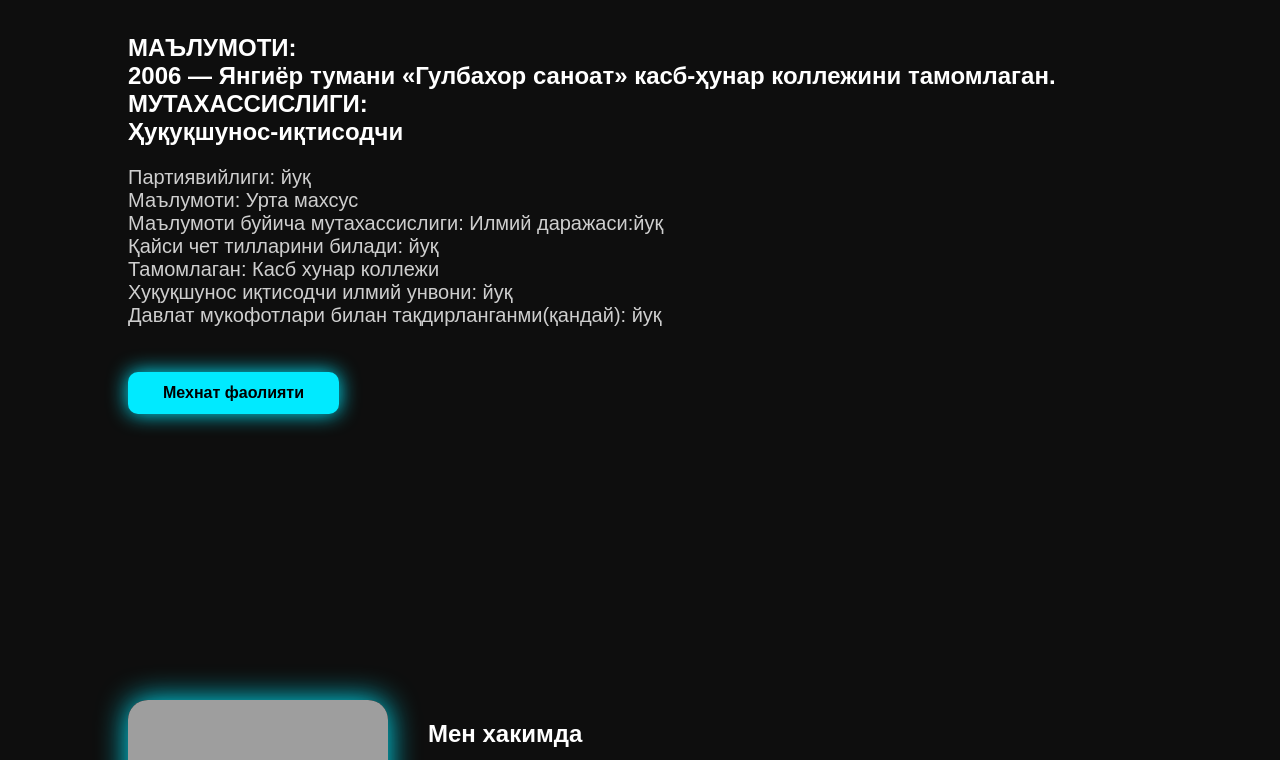
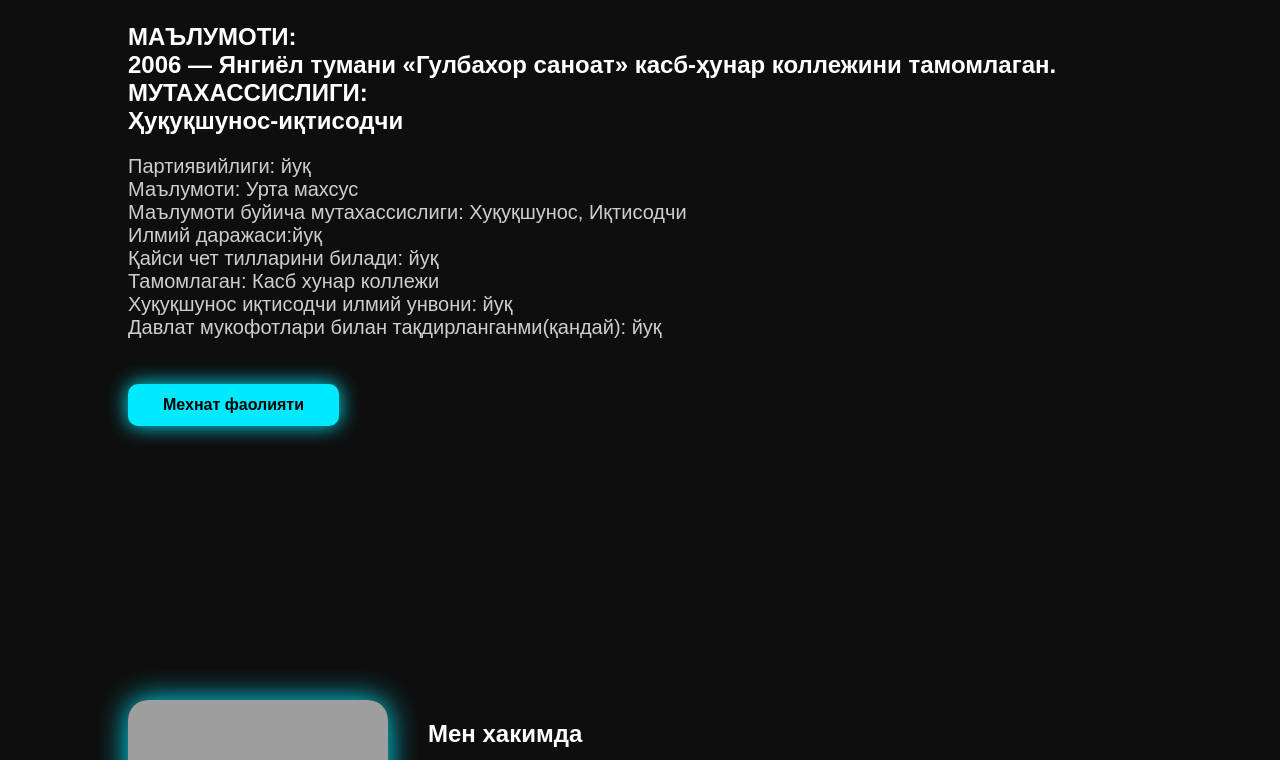
Before and after one commit to sultonovsardorbek008-prog/SAYFULLAYEV_SHERALI, a plain HTML site: page index.html in a window 1280 px wide. Shown: the part 340-1100 px from the top of the page. Drawn offline with Linux system fonts and the light colour scheme; grey boxes are pictures that could not be loaded.

Commit message:
index.html

```diff
--- a/index.html
+++ b/index.html
@@ -201,12 +201,13 @@ footer {
   <div class="hero-text">
     <h1>Сайфуллаев Шерали Султонович</h1>
     <h2>МАЪЛУМОТИ:<br>
-        2006 — Янгиёр тумани «Гулбахор саноат» касб-ҳунар коллежини тамомлаган.<br>
+        2006 — Янгиёл тумани «Гулбахор саноат» касб-ҳунар коллежини тамомлаган.<br>
         МУТАХАССИСЛИГИ:<br>
         Ҳуқуқшунос-иқтисодчи</h2>
     <p>Партиявийлиги: йуқ<br>
        Маълумоти: Урта махсус<br>
-       Маълумоти буйича мутахассислиги: Илмий даражаси:йуқ<br>
+       Маълумоти буйича мутахассислиги: Хуқуқшунос, Иқтисодчи<br>
+ Илмий даражаси:йуқ<br>
        Қайси чет тилларини билади: йуқ<br>
        Тамомлаган: Касб хунар коллежи<br>
        Хуқуқшунос иқтисодчи илмий унвони: йуқ<br>
```
